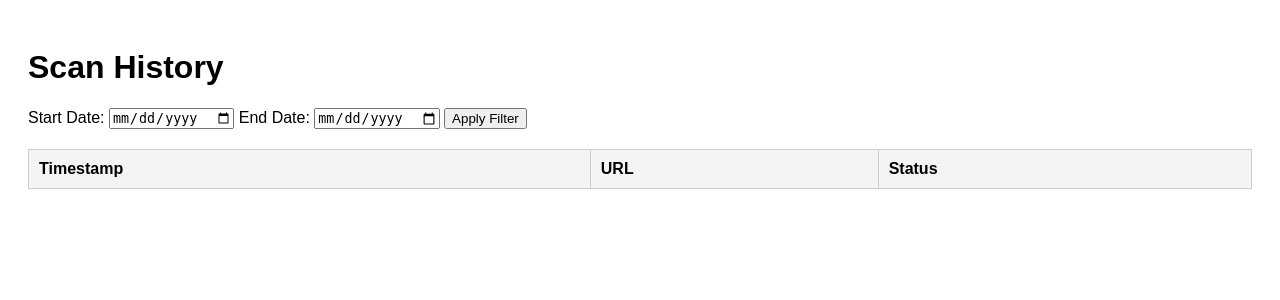
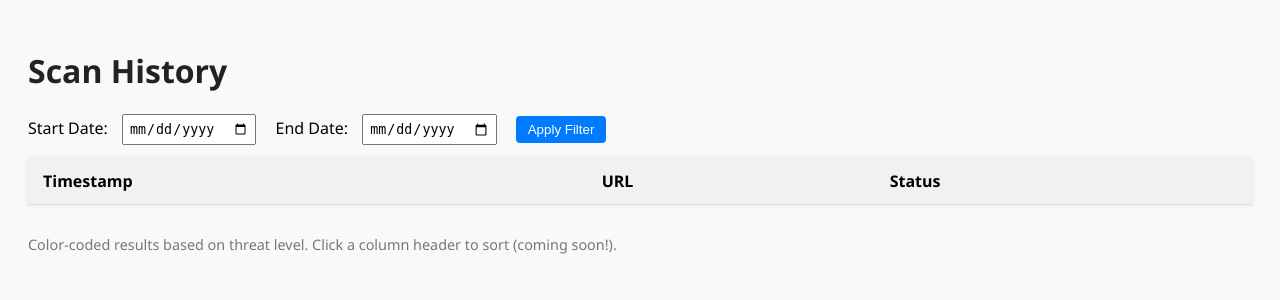
Before and after one commit to AnitaGiani/zero-click-backend, a Flask app: page /report in a window 1280 px wide. Shown: the top 300 px of the page. Run offline with Flask 3, Linux system fonts and the light colour scheme; data that the repository does not hold is empty; parts of the project's set-up code (start-up, migrations or seed data) failed here and were passed over.

Commit message:
updated scan_report.html file for more style

```diff
--- a/app.py
+++ b/app.py
@@ -120,7 +120,18 @@ def get_scan_logs():
 
 @app.route('/report')
 def scan_report():
-    return render_template("scan_report.html")
+    logs = []
+    try:
+        with open("scan_log.csv", "r") as f:
+            reader = csv.reader(f)
+            for row in reader:
+                if len(row) == 3:
+                    logs.append({"timestamp": row[0], "url": row[1], "result": row[2]})
+    except FileNotFoundError:
+        logs = []
+
+    return render_template("scan_report.html", logs=logs)
+
 
 @app.route("/")
 def home():
--- a/templates/scan_report.html
+++ b/templates/scan_report.html
@@ -4,21 +4,77 @@
   <title>Scan History</title>
   <style>
     body {
-      font-family: Arial, sans-serif;
+      font-family: 'Segoe UI', sans-serif;
       padding: 20px;
+      background-color: #f9f9f9;
     }
+
+    h1 {
+      color: #222;
+    }
+
+    label {
+      margin-right: 10px;
+    }
+
+    input[type="date"] {
+      margin-right: 15px;
+      padding: 5px;
+    }
+
+    button {
+      padding: 6px 12px;
+      background-color: #007bff;
+      color: white;
+      border: none;
+      border-radius: 4px;
+      cursor: pointer;
+      margin-bottom: 15px;
+    }
+
+    button:hover {
+      background-color: #0056b3;
+    }
+
     table {
+      width: 100%;
       border-collapse: collapse;
-      width: 100%;
-      margin-top: 20px;
+      background-color: #fff;
+      box-shadow: 0 0 5px rgba(0,0,0,0.1);
     }
+
     th, td {
-      padding: 10px;
-      border: 1px solid #ccc;
+      padding: 12px 15px;
       text-align: left;
+      border-bottom: 1px solid #ddd;
     }
+
     th {
-      background-color: #f4f4f4;
+      background-color: #f1f1f1;
+    }
+
+    tr:hover {
+      background-color: #f5f5f5;
+    }
+
+    .Malicious {
+      background-color: #d9534f;
+      color: white;
+    }
+
+    .Suspicious {
+      background-color: #f0ad4e;
+    }
+
+    .Safe {
+      background-color: #5cb85c;
+      color: white;
+    }
+
+    .footer-note {
+      margin-top: 30px;
+      font-size: 0.9em;
+      color: #777;
     }
   </style>
 </head>
@@ -42,6 +98,8 @@
     <tbody></tbody>
   </table>
 
+  <p class="footer-note">Color-coded results based on threat level. Click a column header to sort (coming soon!).</p>
+
   <script>
     let fullLogs = [];
 
@@ -58,6 +116,7 @@
 
       logs.forEach(log => {
         const row = document.createElement("tr");
+        row.classList.add(log.result);  // Add class for coloring
         row.innerHTML = `
           <td>${log.timestamp}</td>
           <td>${log.url}</td>
@@ -83,5 +142,4 @@
     loadLogs();
   </script>
 </body>
-
 </html>
```
